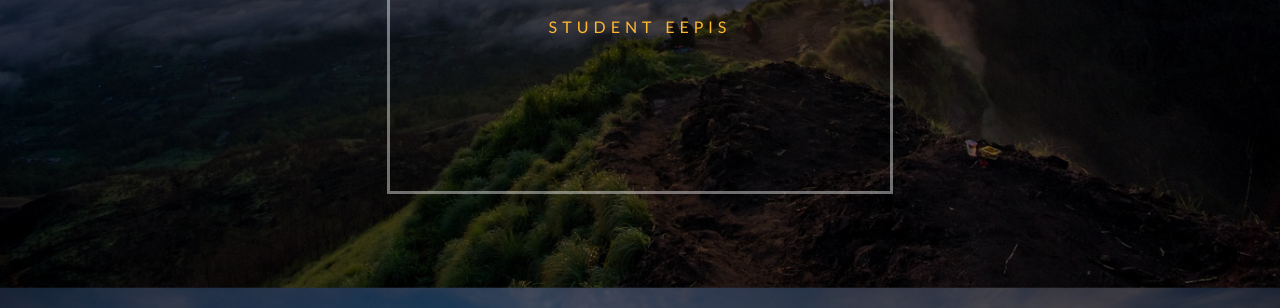
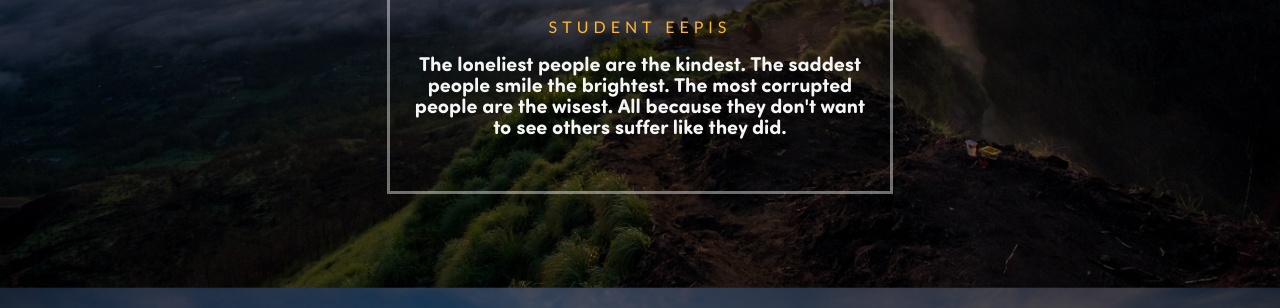
Before and after one commit to argarafiar/profile.github.io, a plain HTML site: page index.html in a window 1280 px wide. Shown: the part 492-800 px from the top of the page. Drawn offline with Linux system fonts and the light colour scheme; files whose address does not match are found by name.

Commit message:
selesai mendesain home

```diff
--- a/index.html
+++ b/index.html
@@ -25,6 +25,12 @@
                     <img src="aku3.jpg" width="35%">
                     <p class="nama">ARGA RAFI I.M</p>
                     <p class="kerja">STUDENT EEPIS</p>
+                    <p class="motto">
+                        The loneliest people are the kindest.
+                        The saddest people smile the brightest.
+                        The most corrupted people are the wisest.
+                        All because they don't want to see others suffer like they did.
+                    </p>
                 </center>
             </div>
         </center>
--- a/style.css
+++ b/style.css
@@ -83,7 +83,15 @@ img {
     border-color: rgba(255, 255, 255, 0.425);
     position: relative; margin-top: 70px;
 }
-.text {
+.motto {
+    color: whitesmoke;
+    position: relative;
+    margin-top: 20px;
+    font-family: 'sofiapro';
+    font-size: 20px;
+    padding: 20px;
+}
+/*.text {
     width: 400px;
     height: 400px;
     position: relative; left: 300px; top: 90px;
@@ -108,7 +116,7 @@ img {
     font-family: 'sofiapro';
     position: relative; top: -20px;
     font-size: 17px;
-}
+}*/
 .about {
     padding: 100px;
 }
```
